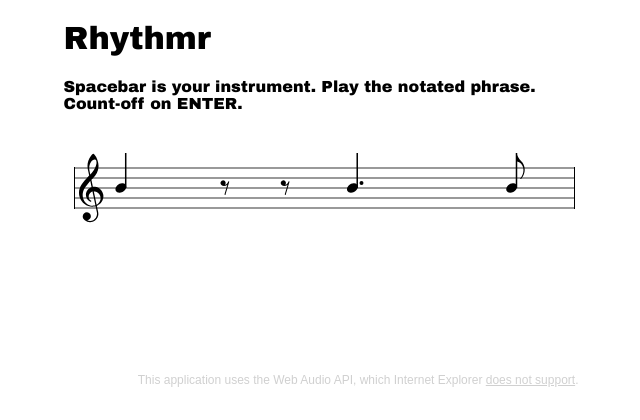
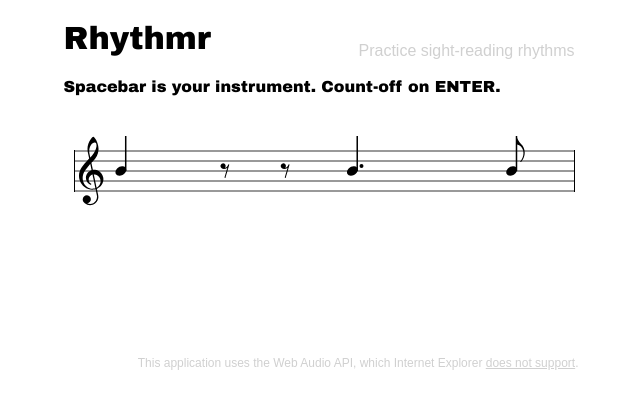
Before and after one commit to pjsinco/p3.10rempatrick.com, a PHP site: page / in a window 1280 px wide. Shown: the top 420 px of the page, without its empty margins (319-959 px from the left). Run offline with PHP 8.4, Linux system fonts and the light colour scheme; some libraries are stand-ins or nearby versions.

Commit message:
nips and tucks

```diff
--- a/css/style.css
+++ b/css/style.css
@@ -6,10 +6,19 @@
   margin: 0 auto;
   position: relative;
 }
+h1 {
+  /*float: right;*/
+}
 h1 span {
   font-family: Arial, "Helvetica Neue", Helvetica, sans-serif;
+  font-weight: normal;
   color: #d0d0d0;
   font-size: 50%;
+  display: block;
+  /*float: right;*/
+  position: absolute;
+  left: 295px;
+  top: 21px;
 }
 .options {
   float: right;
@@ -42,9 +51,9 @@
 #count-in {
   font-size: 48px;
   position: absolute;
-  top: 154px;
+  /*display: block;*/
+  top: 130px;
   left: 250px;
-  opacity: 0.0;
 }
 aside {
   font-size: 12px;
--- a/index.php
+++ b/index.php
@@ -8,15 +8,9 @@
   </head>
   <body>
     <div id='wrapper'>
-      <h1>Rhythmr</h1>
-      <p>Spacebar is your instrument. Play the notated phrase.
-<!--       Using the spacebar as your instrument, play the notated rhythm. -->
-<!--       <p>Play the notated rhythm using the spacebar.<br> -->
-<!--       Express a note's duration by holding down the spacebar.<br> -->
-<!--       One-bar count off on ENTER.</p> -->
-<!--       ENTER starts the kick drum.</p> -->
-<!--       ENTER starts the count off.</p> -->
-      Count-off on ENTER.</p>
+      <h1>Rhythmr <span>Practice sight-reading rhythms</span></h1>
+<!--       <h1>Rhythmr</h1> -->
+      <p>Spacebar is your instrument. Count-off on ENTER.</p>
       <div id='count-in'></div>
       <canvas id='notation' width=550 height=100></canvas>
 
--- a/js/rhythmr.js
+++ b/js/rhythmr.js
@@ -134,17 +134,19 @@
     $('#performance-result').css('opacity', '0.0');
     $('.options').css('opacity', '0.0');
     $('#tap-result').html('');
+    beatAllowed = false;
     successfulPerformance = true;
-    beatAllowed = false;
     tapCount = 0; // reset tapCount
     startTime = context.currentTime;
     console.log('starttime: ' + startTime);
-    for (var i = 0;  // seems to be more reliable with slight delay
+
+    // schedule the beats
+    for (var i = 0;
       i < measure.COUNT_IN + measure.BEATS_IN_MEASURE;
       i++) {
       // schedule the kick drum hits
       playSound(kick, 0.01 + context.currentTime + (quarterNoteTime * i));
-      // triggering of first beat more reliable with slight delay
+      // triggering first beat is more reliable with slight delay
     };
 
     countIn();
@@ -210,10 +212,12 @@
   };
 
   function countIn() {
+    console.log('inside countIn');
+
     // fade out staff during count-in
     $('canvas').css('opacity', '0.2');
 
-    // fade it back in
+    // fade it back in after count-in
     window.setTimeout(function() {
       $('canvas').css('opacity', '1.0')
     }, quarterNoteTime * measure.COUNT_IN * 1000);
@@ -224,19 +228,13 @@
     var countInterval = window.setInterval(function() {
       count++;
       $('#count-in').html(count);
-    }, 500);
+    }, quarterNoteTime * 1000);
 
     // clear the interval after count-in
     window.setTimeout(function() {
       window.clearInterval(countInterval);
       $('#count-in').hide();
     }, quarterNoteTime * measure.COUNT_IN * 1000);
-
-    // fade in staff
-    //window.setTimeout(function() {
-      //$('canvas').fadeTo(50, 1.0);
-    //}, quarterNoteTime * measure.COUNT_IN);
-
   };
 
   function tapDownIsCorrect(timing) {
@@ -274,7 +272,9 @@
   };
 
   $('#try-again').click(function() {
-    console.log('beatAllowed: ' + beatAllowed);
+    if (!beatAllowed) {
+      return;
+    }
     playBeat();
   });
 
```
